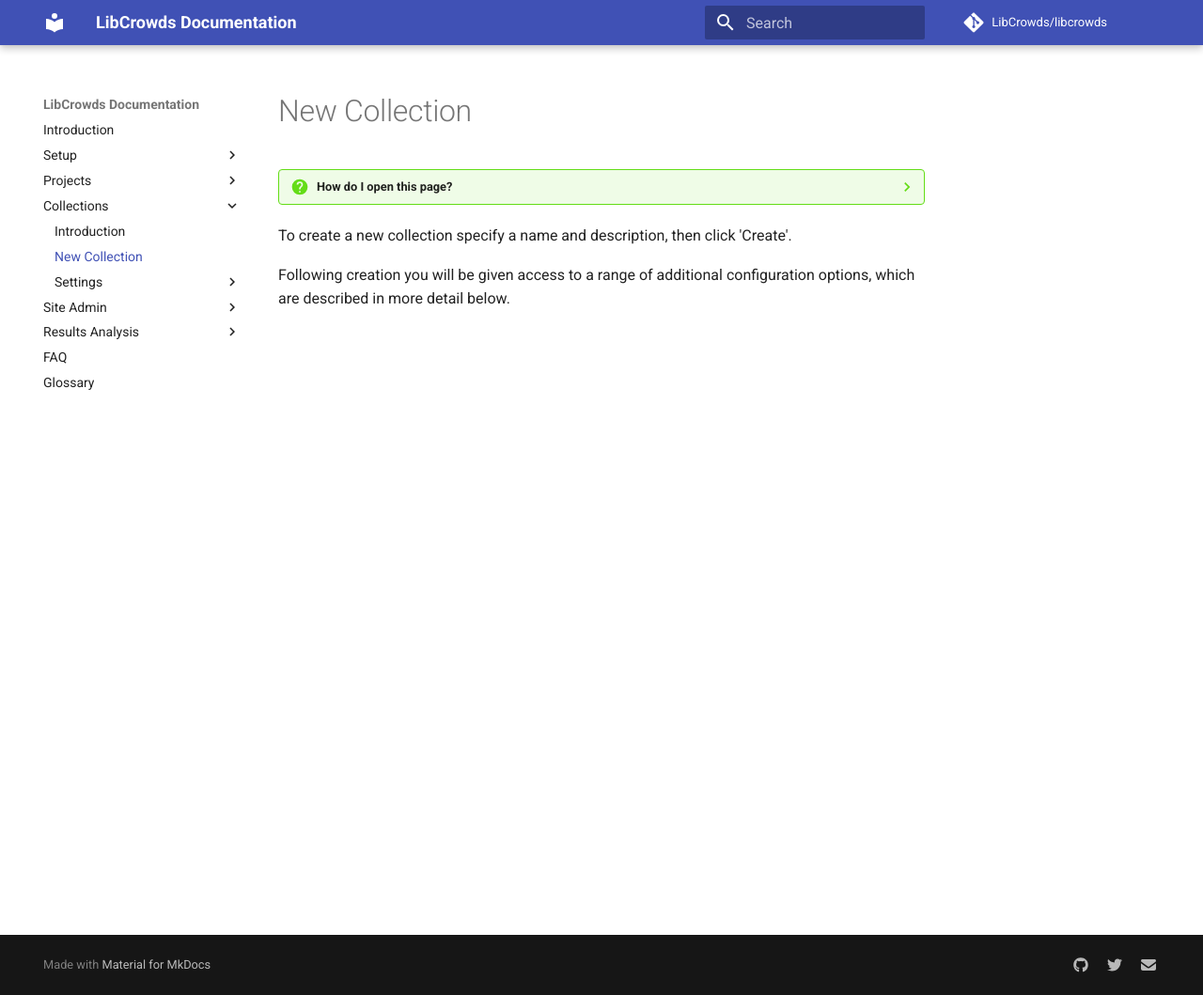
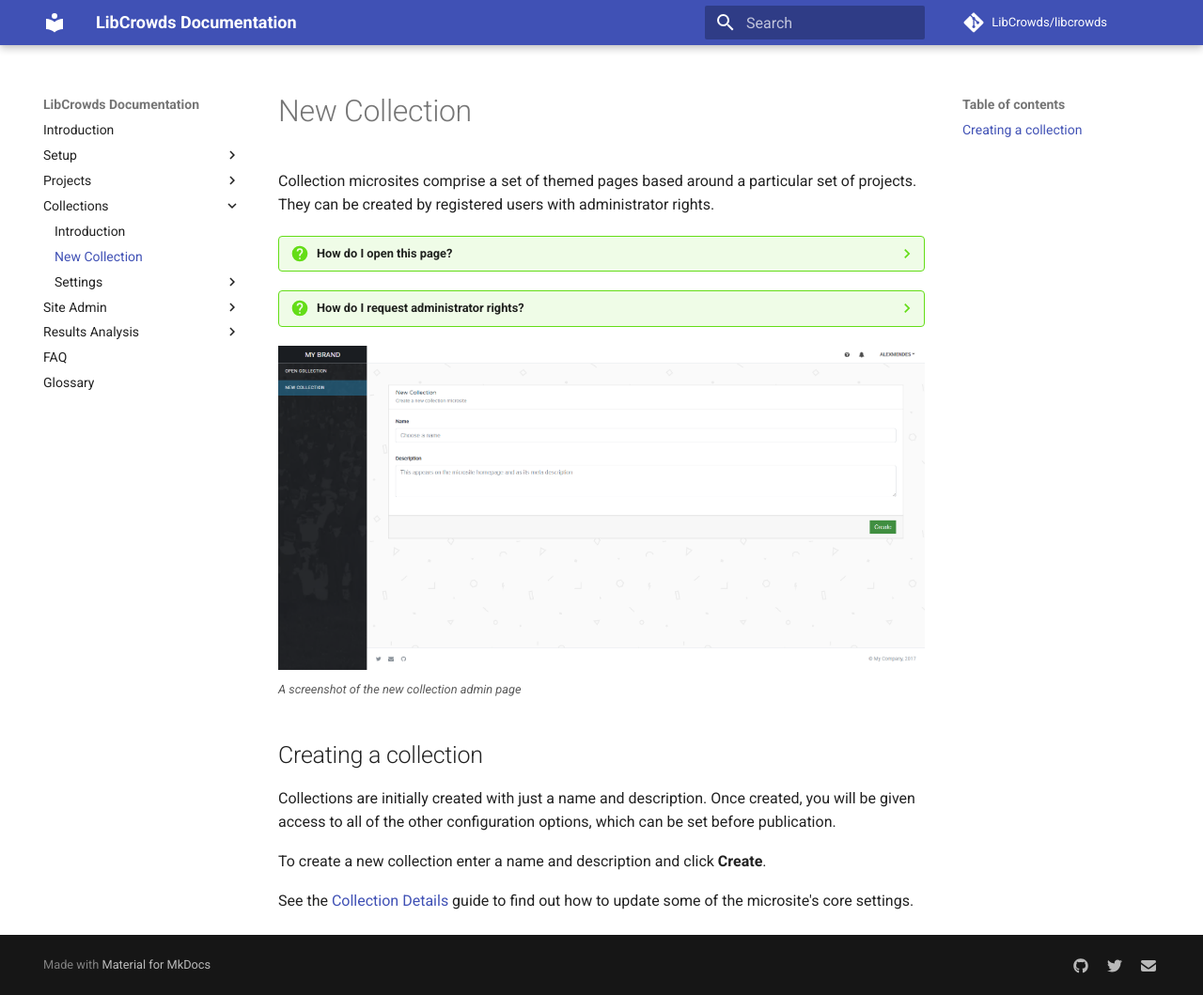
Before and after one commit to LibCrowds/docs, an MkDocs documentation site: the page built from docs/collections/new.md, in a window 1280 px wide and 1059 px high. Shown: the whole window at 94% size. Built offline with MkDocs 1.6.1 and Material for MkDocs 9.7.7, drawn with Linux system fonts in a browser that asks for light colours; comment, search, counter and statistics services are not loaded; old or Windows-style settings are respelled for this version of MkDocs.

Commit message:
Update docs

```diff
--- a/docs/collections/new.md
+++ b/docs/collections/new.md
@@ -1,3 +1,8 @@
+
+Collection microsites comprise a set of themed pages based around a
+particular set of projects. They can be created by registered users with
+administrator rights.
+
 ??? question "How do I open this page?"
 
     Admin rights are required to access this page. If you have admin rights:
@@ -7,7 +12,21 @@
     3. Select **Collection Admin** from the dropdown menu.
     5. Select **New Collection** from dashboard menu on the left-hand side.
 
-To create a new collection specify a name and description, then click 'Create'.
+??? question "How do I request administrator rights?"
 
-Following creation you will be given access to a range of additional
-configuration options, which are described in more detail below.
+    To request administrator rights please get in touch by clicking
+    the email icon in the footer of each page.
+
+![A screenshot of the new collection admin page](/assets/img/admin-collection-new.png?raw=true)
+<br><small>*A screenshot of the new collection admin page*</small>
+
+## Creating a collection
+
+Collections are initially created with just a name and description. Once
+created, you will be given access to all of the other configuration options,
+which can be set before publication.
+
+To create a new collection enter a name and description and click **Create**.
+
+See the [Collection Details](/collections/details.md) guide to find out how to
+update some of the microsite's core settings.
```
Also changed, not shown: docs/assets/img/admin-collection-new.png (added).
